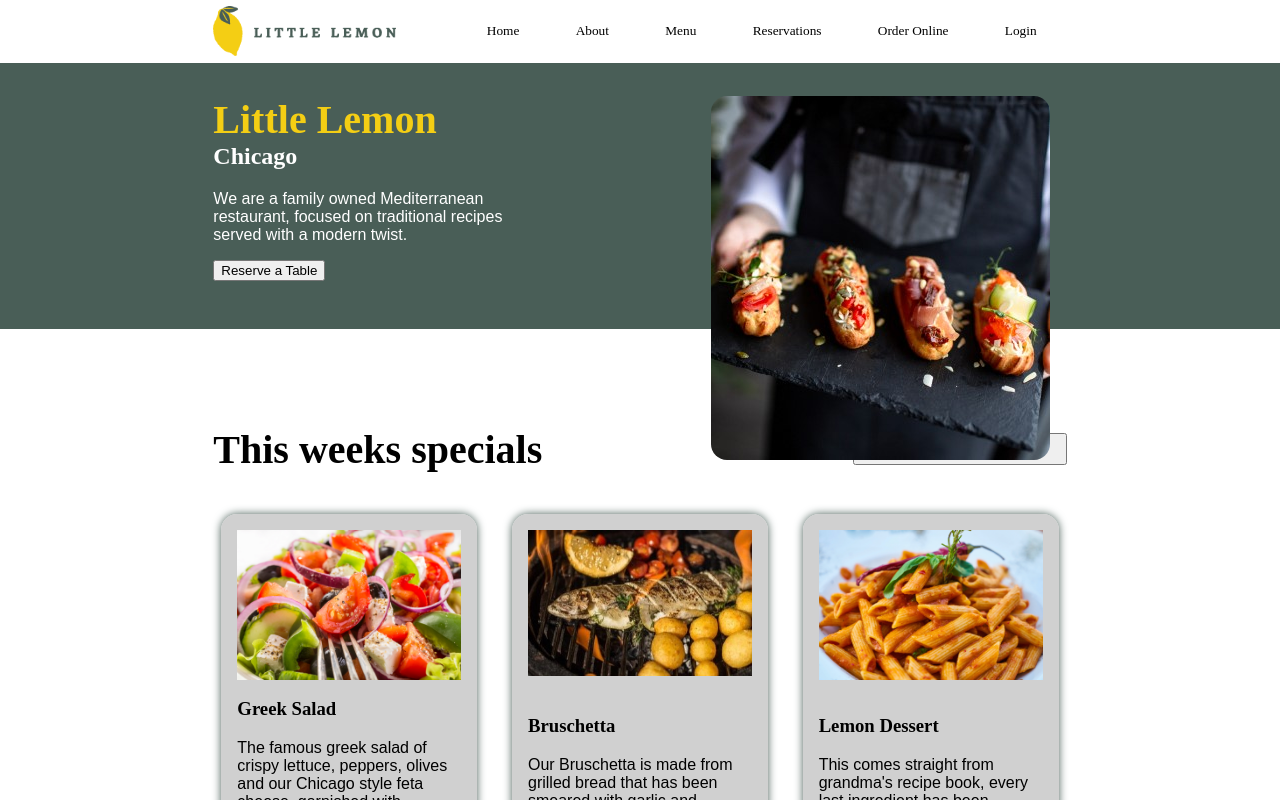
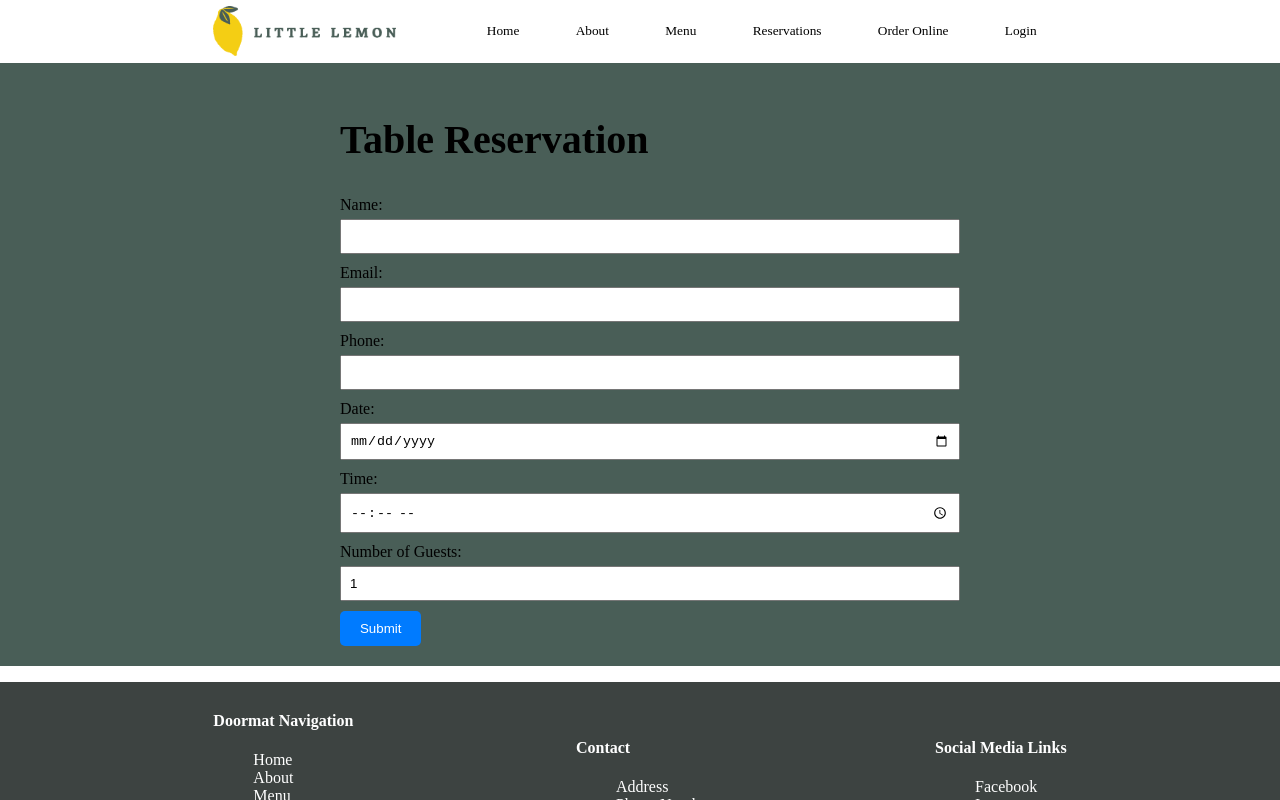
Before and after one commit to dylandudas/capstone-proj-repo, a React (Create React App) app: page /reservations in a window 1280 px wide. Shown: the top 800 px of the page. Built offline with nearby package versions, Linux system fonts and the light colour scheme.

Commit message:
reservation page made, reorganized to add react router

```diff
--- a/package.json
+++ b/package.json
@@ -9,6 +9,7 @@
     "@testing-library/user-event": "^13.5.0",
     "react": "^19.1.0",
     "react-dom": "^19.1.0",
+    "react-router-dom": "^6.30.0",
     "react-scripts": "5.0.1",
     "web-vitals": "^2.1.4"
   },
--- a/src/App.js
+++ b/src/App.js
@@ -1,21 +1,14 @@
 import './App.css';
-import Header from './components/Header';
-import Main from './components/Main';
-import Footer from './components/Footer';
-import Highlights from './components/Highlights';
-import Testimonials from './components/Testimonials';
-import About from './components/About';
+import {Route, Router, Routes} from 'react-router-dom';
+import Homepage from './pages/Homepage';
+import Reservations from './pages/Reservations';
 
 function App() {
   return (
-    <div className='grid'>
-      <Header/>
-      <Main/>
-      <Highlights/>
-      <Testimonials/>
-      <About/>
-      <Footer/>
-    </div>
+      <Routes>
+        <Route path="/" element={<Homepage/>} />
+        <Route path="/reservations" element={<Reservations/>} />
+      </Routes>
   );
 }
 
--- a/src/components/Main.js
+++ b/src/components/Main.js
@@ -1,5 +1,6 @@
 import guyholding from '../assets/guyholding.jpg';
 import SpecialsCard from './SpecialsCard';
+import { Link } from 'react-router-dom';
 
 function Main() {
     return (
@@ -9,7 +10,7 @@ function Main() {
                         <h1>Little Lemon</h1>
                         <h2>Chicago</h2>
                         <p>We are a family owned Mediterranean restaurant, focused on traditional recipes served with a modern twist.</p>
-                        <button className="reserve-button">Reserve a Table</button>
+                        <button className='reserve-button'><Link to="/reservations" className='buttonlink'>Reserve a Table</Link></button>
                     </div>
                     <div className="hero-image">
                         <img id="heroimage" src={guyholding} alt="Restaurant"/>
--- a/src/components/Nav.js
+++ b/src/components/Nav.js
@@ -1,13 +1,14 @@
+import { Link } from "react-router-dom"
 
 function Nav() {
     return (
         <nav className="main-nav">
             <ul>
-                <li><a>Home</a></li>
+                <li><Link to="/" className="navlink">Home</Link></li>
                 <li><a>About</a></li>
                 <li><a>Menu</a></li>
-                <li><a>Reservations</a></li>
-                <li width="auto"><a>Order Online</a></li>
+                <li><Link to="/reservations" className="navlink">Reservations</Link></li>
+                <li><a>Order Online</a></li>
                 <li><a>Login</a></li>
             </ul>
         </nav>
--- a/src/index.css
+++ b/src/index.css
@@ -81,7 +81,7 @@ header {
 
 main {
   background-color: #495E57;
-  padding-bottom: 3rem;
+  padding-bottom: 6rem;
   grid-column: 1/13;
 }
 
@@ -138,6 +138,22 @@ h1 {
   color: white;
   font-size: 1.5rem;
   margin-top: 0rem;
+}
+
+.reserve-button {
+  background-color: #F4CE14;
+  color: black;
+  border-radius: 16px;
+  padding: 0.5rem 1rem;
+  font-size: 1rem;
+  font-weight: bold;
+  border: none;
+  margin-top: 2rem;
+}
+
+.buttonlink {
+  text-decoration: none;
+  color: black;
 }
 
 .specials-card {
@@ -218,6 +234,11 @@ h1 {
   grid-column: 7/11;
 }
 
+.res {
+  background-color: #495E57;
+  grid-column: 1/13;
+}
+
 @media  screen and (max-width: 768px) {
   header {
     grid-column: 1/13;
--- a/src/index.js
+++ b/src/index.js
@@ -3,11 +3,14 @@ import ReactDOM from 'react-dom/client';
 import './index.css';
 import App from './App';
 import reportWebVitals from './reportWebVitals';
+import {BrowserRouter} from 'react-router-dom';
 
 const root = ReactDOM.createRoot(document.getElementById('root'));
 root.render(
   <React.StrictMode>
-    <App />
+    <BrowserRouter>
+      <App />
+    </BrowserRouter>
   </React.StrictMode>
 );
 
--- /dev/null
+++ b/src/pages/Homepage.js
@@ -0,0 +1,23 @@
+
+import Header from '../components/Header';
+import Main from '../components/Main';
+import Footer from '../components/Footer';
+import Highlights from '../components/Highlights';
+import Testimonials from '../components/Testimonials';
+import About from '../components/About';
+import {Route, Router} from 'react-router-dom';
+
+function Homepage() {
+  return (
+    <div className='grid'>
+      <Header/>
+      <Main/>
+      <Highlights/>
+      <Testimonials/>
+      <About/>
+      <Footer/>
+    </div>
+  );
+}
+
+export default Homepage;
--- /dev/null
+++ b/src/pages/Reservations.js
@@ -0,0 +1,131 @@
+import React, { useState } from 'react';
+import Header from '../components/Header';
+import Footer from '../components/Footer';
+
+const Reservations = () => {
+    const [formData, setFormData] = useState({
+        name: '',
+        email: '',
+        phone: '',
+        date: '',
+        time: '',
+        guests: 1,
+    });
+
+    const handleChange = (e) => {
+        const { name, value } = e.target;
+        setFormData({ ...formData, [name]: value });
+    };
+
+    const handleSubmit = (e) => {
+        e.preventDefault();
+        console.log('Reservation Details:', formData);
+        alert('Reservation submitted successfully!');
+        setFormData({
+            name: '',
+            email: '',
+            phone: '',
+            date: '',
+            time: '',
+            guests: 1,
+        });
+    };
+
+    return (
+        <div className='grid'>
+        <Header/>
+        <section className='res'>
+        <div style={{ padding: '20px', maxWidth: '600px', margin: '0 auto'}}>
+            <h1>Table Reservation</h1>
+            <form onSubmit={handleSubmit}>
+                <div style={{ marginBottom: '10px' }}>
+                    <label>
+                        Name:
+                        <input
+                            type="text"
+                            name="name"
+                            value={formData.name}
+                            onChange={handleChange}
+                            required
+                            style={{ width: '100%', padding: '8px', marginTop: '5px' }}
+                        />
+                    </label>
+                </div>
+                <div style={{ marginBottom: '10px' }}>
+                    <label>
+                        Email:
+                        <input
+                            type="email"
+                            name="email"
+                            value={formData.email}
+                            onChange={handleChange}
+                            required
+                            style={{ width: '100%', padding: '8px', marginTop: '5px' }}
+                        />
+                    </label>
+                </div>
+                <div style={{ marginBottom: '10px' }}>
+                    <label>
+                        Phone:
+                        <input
+                            type="tel"
+                            name="phone"
+                            value={formData.phone}
+                            onChange={handleChange}
+                            required
+                            style={{ width: '100%', padding: '8px', marginTop: '5px' }}
+                        />
+                    </label>
+                </div>
+                <div style={{ marginBottom: '10px' }}>
+                    <label>
+                        Date:
+                        <input
+                            type="date"
+                            name="date"
+                            value={formData.date}
+                            onChange={handleChange}
+                            required
+                            style={{ width: '100%', padding: '8px', marginTop: '5px' }}
+                        />
+                    </label>
+                </div>
+                <div style={{ marginBottom: '10px' }}>
+                    <label>
+                        Time:
+                        <input
+                            type="time"
+                            name="time"
+                            value={formData.time}
+                            onChange={handleChange}
+                            required
+                            style={{ width: '100%', padding: '8px', marginTop: '5px' }}
+                        />
+                    </label>
+                </div>
+                <div style={{ marginBottom: '10px' }}>
+                    <label>
+                        Number of Guests:
+                        <input
+                            type="number"
+                            name="guests"
+                            value={formData.guests}
+                            onChange={handleChange}
+                            min="1"
+                            required
+                            style={{ width: '100%', padding: '8px', marginTop: '5px' }}
+                        />
+                    </label>
+                </div>
+                <button type="submit" style={{ padding: '10px 20px', backgroundColor: '#007BFF', color: '#fff', border: 'none', borderRadius: '5px', cursor: 'pointer' }}>
+                    Submit
+                </button>
+            </form>
+        </div>
+        </section>
+        <Footer/>
+        </div>
+    );
+};
+
+export default Reservations;
```
Also changed, not shown: 1 other file (tests, documents, lock files or other folders).
